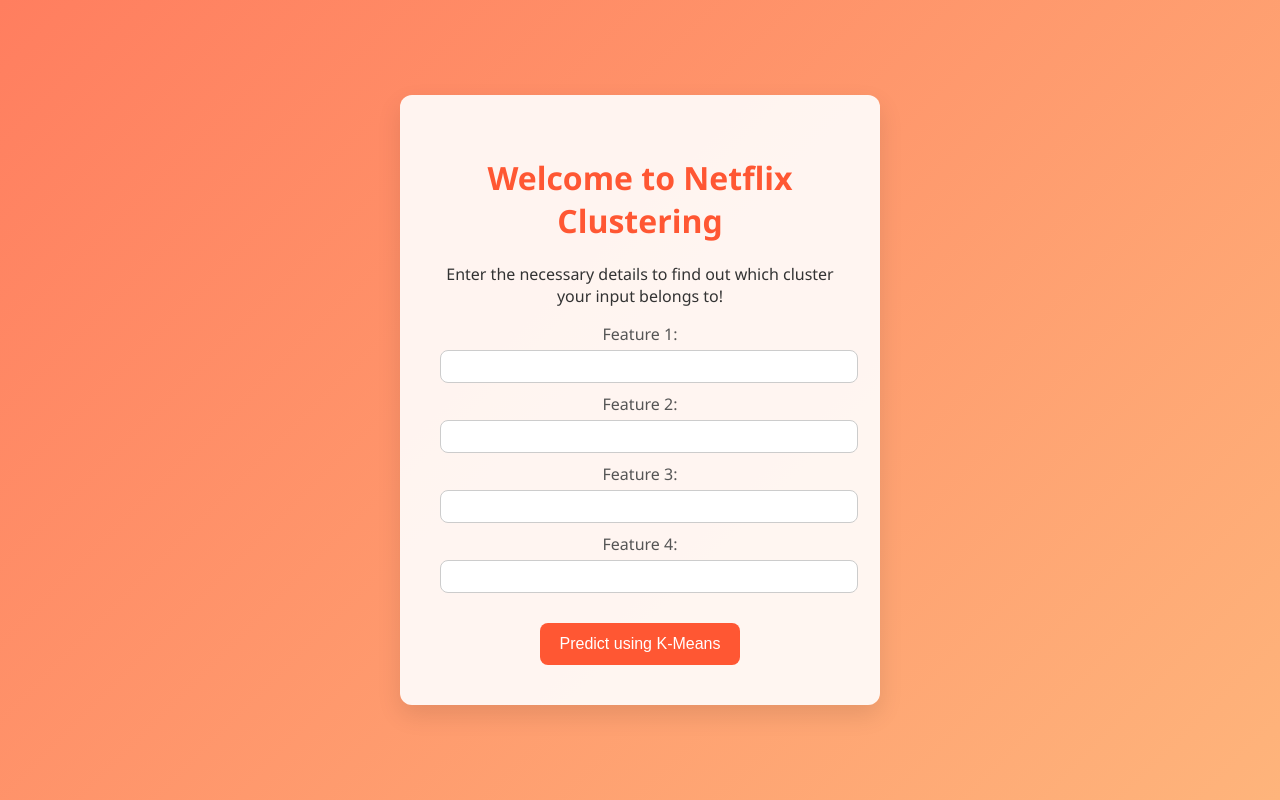
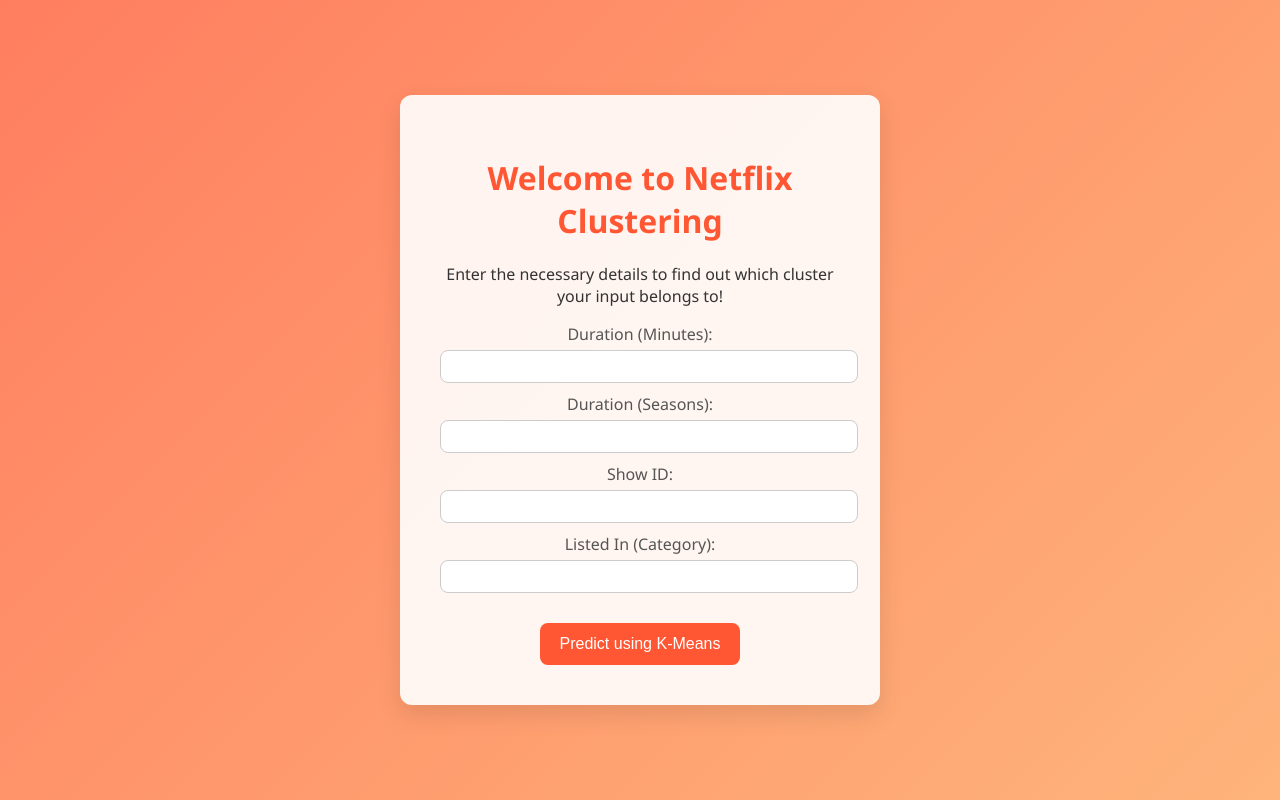
Before and after one commit to limitha01/clustering1, a Flask app: page / in a window 1280 px wide. Run offline with Flask 3, Linux system fonts and the light colour scheme; parts of the project's set-up code (start-up, migrations or seed data) failed here and were passed over.

Commit message:
Update home.html

```diff
--- a/templates/home.html
+++ b/templates/home.html
@@ -62,10 +62,10 @@
     <h1>Welcome to Netflix Clustering</h1>
     <p>Enter the necessary details to find out which cluster your input belongs to!</p>
     <form action="/predict" method="post">
-      <label>Feature 1: <input type="text" name="feature1" required></label>
-      <label>Feature 2: <input type="text" name="feature2" required></label>
-      <label>Feature 3: <input type="text" name="feature3" required></label>
-      <label>Feature 4: <input type="text" name="feature4" required></label>
+      <label>Duration (Minutes): <input type="text" name="feature1" required></label>
+      <label>Duration (Seasons): <input type="text" name="feature2" required></label>
+      <label>Show ID: <input type="text" name="feature3" required></label>
+      <label>Listed In (Category): <input type="text" name="feature4" required></label>
       <button type="submit">Predict using K-Means</button>
     </form>
   </div>
```
